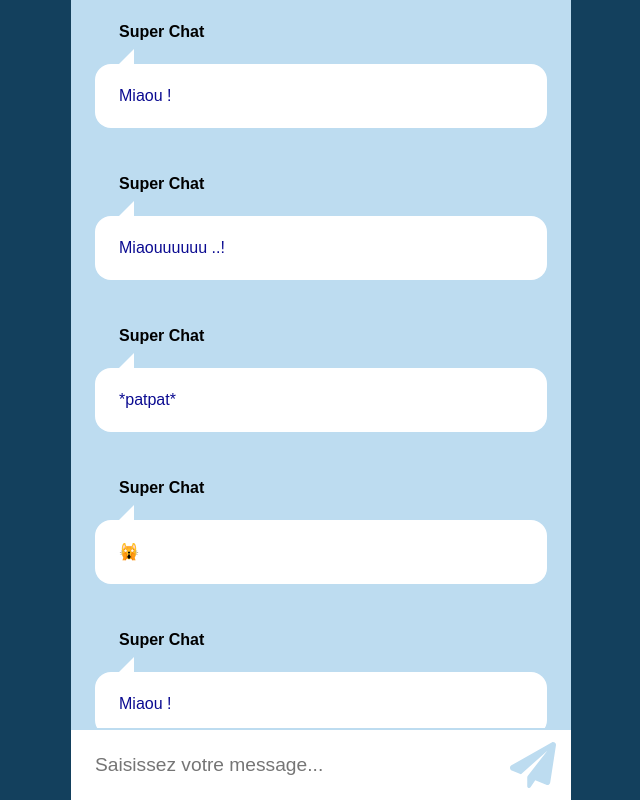
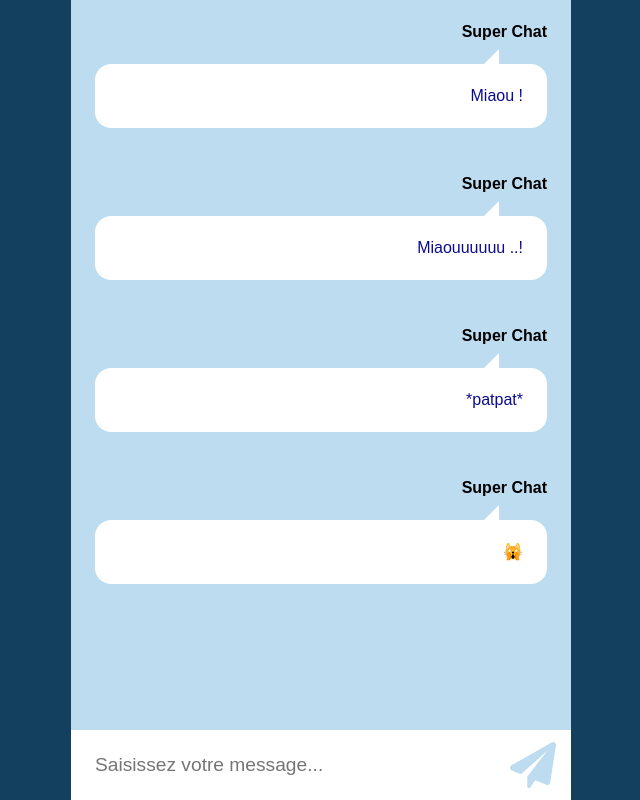
Before and after one commit to AgathePons/react_09_WIP, a React app: page / in a window 1280 px wide. Shown: the whole page, without its empty margins (319-959 px from the left). Built offline with nearby package versions, Linux system fonts and the light colour scheme.

Commit message:
modify component to be reusable + improve scss

```diff
--- a/package.json
+++ b/package.json
@@ -48,6 +48,7 @@
     "webpack-merge": "^5.8.0"
   },
   "dependencies": {
+    "classnames": "^2.3.1",
     "prop-types": "^15.8.1",
     "react": "^17.0.2",
     "react-dom": "^17.0.2",
--- a/src/components/FormInput/index.js
+++ b/src/components/FormInput/index.js
@@ -1,13 +1,22 @@
 // == Import
+import React from 'react';
 import PropTypes from 'prop-types';
+import classNames from 'classnames';
 import './styles.scss';
 
 // == Component
-function FormInput({ messageInputText, onMessageInputChange, onMessageInputSubmit }) {
+function FormInput({
+  messageInputText,
+  onMessageInputChange,
+  onMessageInputSubmit,
+  className,
+  ...rest
+}) {
   return (
     <form
-      className="form"
+      className={classNames('form', className)}
       onSubmit={onMessageInputSubmit}
+      {...rest}
     >
       <label
         className="form__label"
@@ -26,9 +35,14 @@ function FormInput({ messageInputText, onMessageInputChange, onMessageInputSubmi
 }
 
 FormInput.propTypes = {
+  className: PropTypes.string,
   messageInputText: PropTypes.string.isRequired,
   onMessageInputChange: PropTypes.func.isRequired,
   onMessageInputSubmit: PropTypes.func.isRequired,
 };
 
-export default FormInput;
+FormInput.defaultProps = {
+  className: '',
+};
+
+export default React.memo(FormInput);
--- a/src/components/Message/index.js
+++ b/src/components/Message/index.js
@@ -1,11 +1,16 @@
 // == Import
+import React from 'react';
 import PropTypes from 'prop-types';
+import classNames from 'classnames';
 import './styles.scss';
 
 // == Component
-function Message({ message }) {
+function Message({ message, className, ...rest }) {
   return (
-    <div className="message">
+    <div
+      className={classNames('message', className)}
+      {...rest}
+    >
       <div className="message__author">
         { message.author }
       </div>
@@ -17,10 +22,15 @@ function Message({ message }) {
 }
 
 Message.propTypes = {
+  className: PropTypes.string,
   message: PropTypes.shape({
     author: PropTypes.string.isRequired,
     messageText: PropTypes.string.isRequired,
   }).isRequired,
 };
 
-export default Message;
+Message.defaultProps = {
+  className: '',
+};
+
+export default React.memo(Message);
--- a/src/components/Message/styles.scss
+++ b/src/components/Message/styles.scss
@@ -1,21 +1,27 @@
+@use 'src/styles/vars';
+
 .message {
-  padding: 1.5rem;
+  padding: vars.$gutter;
+  text-align: right;
   .message__author {
 
-    padding-left: 1.5rem;
+    padding-left: vars.$gutter;
     font-weight: bold;
+    animation: fade 1s ease 0s 1;
   }
   .message__text {
     position: relative;
-    margin-top: 1.5rem;
-    padding: 1.5rem;
+    margin-top: vars.$gutter;
+    padding: vars.$gutter;
     border-radius: 1rem;
     background-color: #fff;
     color: #0b0b91;
+    animation: grow 0.3s vars.$ease-out-back 0s 1;
     &:before {
       content: '';
       position: absolute;
       top: -15px;
+      right: 3rem;
       display: inline-block;
       height : 0;
       width : 0;
--- a/src/reducers/reducer.js
+++ b/src/reducers/reducer.js
@@ -1,31 +1,10 @@
 // == Import Actions
 import { CHANGE_INPUT_MESSAGE, SEND_INPUT_MESSAGE } from '../actions/actions';
-
 // == Initial state
 const initialState = {
   messageInputText: '',
   author: 'SuperChat',
   messages: [
-    {
-      id: 1,
-      author: 'Super Chat',
-      messageText: 'Miaou !',
-    },
-    {
-      id: 2,
-      author: 'Super Chat',
-      messageText: 'Miaouuuuuu ..!',
-    },
-    {
-      id: 3,
-      author: 'Super Chat',
-      messageText: '*patpat*',
-    },
-    {
-      id: 4,
-      author: 'Super Chat',
-      messageText: '🙀',
-    },
     {
       id: 1,
       author: 'Super Chat',
--- a/src/styles/_vars.scss
+++ b/src/styles/_vars.scss
@@ -0,0 +1,3 @@
+$gutter: 1.5rem;
+
+$ease-out-back: cubic-bezier(0.17, 0.84, 0.44, 1),
--- a/src/styles/index.scss
+++ b/src/styles/index.scss
@@ -1,5 +1,5 @@
 @use 'reset';
-// @use 'vars';
+@use 'vars';
 
 body {
   font-family: sans-serif;
@@ -24,6 +24,8 @@ body {
     flex-grow: 1;
     height: 100%;
     overflow-y: scroll;
+    overflow-x: hidden;
+    scroll-behavior: smooth;
     margin-bottom: 4.5rem;
     &::-webkit-scrollbar-thumb {
       width: 10px;
@@ -42,3 +44,12 @@ body {
     width: 100%;
   }
 }
+
+@keyframes grow {
+  0% {
+    transform: scale(0.5);
+  }
+  100% {
+    transform: scale(1);
+  }
+}
```
Also changed, not shown: src/components/FormInput/styles.scss (+3 -1 lines), 2 other files.
